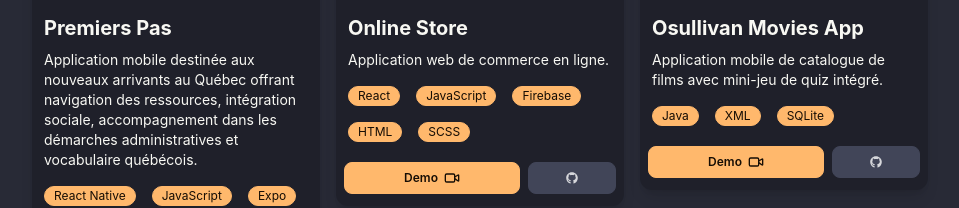
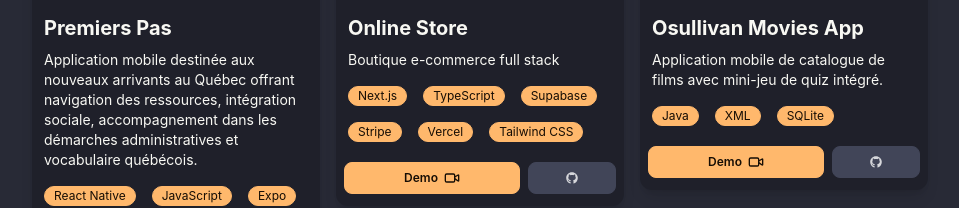
Before and after one commit to Spirituel-Franchesco/portfolio, a React (Vite) app: page / in a window 1280 px wide. Shown: the part 3514-3722 px from the top of the page, without its empty margins (160-1119 px from the left). Built offline with nearby package versions, Linux system fonts and the light colour scheme.

Commit message:
some updates on the portfolio

```diff
--- a/src/components/Projects.tsx
+++ b/src/components/Projects.tsx
@@ -19,10 +19,17 @@ const projects = [
   {
     id: 2,
     title: "Online Store",
-    description: "Application web de commerce en ligne.",
-    technologies: ["React", "JavaScript", "Firebase", "HTML", "SCSS"],
-    demoLink: "https://www.youtube.com/watch?v=kyYIE2wrOFE",
-    repoLink: "https://github.com/Spirituel-Franchesco/Online-Store-Web3",
+    description: "Boutique e-commerce full stack",
+    technologies: [
+      "Next.js",
+      "TypeScript",
+      "Supabase",
+      "Stripe",
+      "Vercel",
+      "Tailwind CSS",
+    ],
+    demoLink: "https://timeless-culture.vercel.app/",
+    repoLink: "https://github.com/Spirituel-Franchesco/chief-oasis-store",
     image: img2,
   },
   {
```
Also changed, not shown: src/assets/projects/img2.png.
